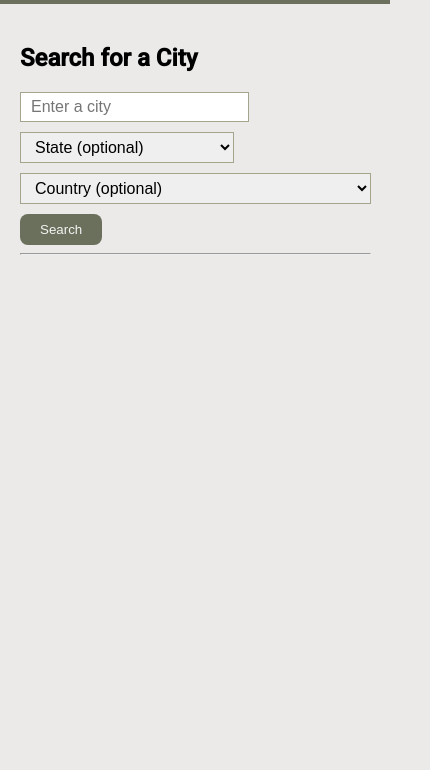
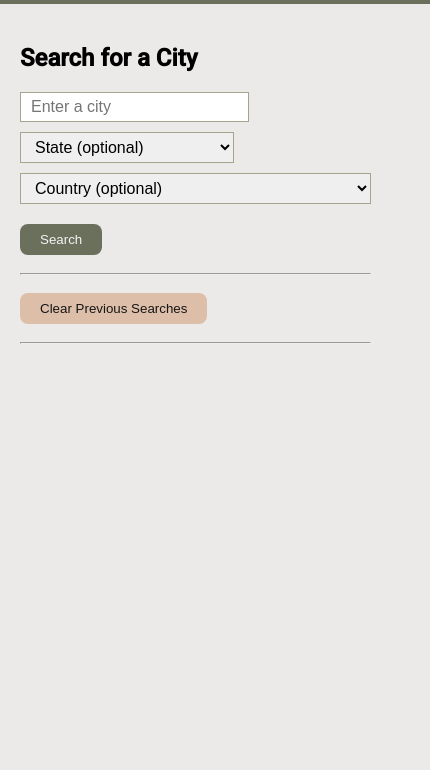
Before and after one commit to Moebirdie/A-Weather-Dashboard, a plain HTML site: page index.html in a window 390 px wide. Shown: the part 74-844 px from the top of the page, 430 px wide, since content can reach past the window. Drawn offline with nearby package versions, Linux system fonts and the light colour scheme.

Commit message:
added a clear button to allow user to start over

```diff
--- a/assets/script.js
+++ b/assets/script.js
@@ -32,7 +32,7 @@ function searchLocation() {
 
     valueToFetchCoord = `${cityToFetch}${stateString}${countryValue}`
     console.log(cityEncodedVal, countryValue, valueToFetchCoord);
-    localStorage.setItem(cityVal,valueToFetchCoord);
+    localStorage.setItem(cityVal, valueToFetchCoord);
     createPage();
     getWeather(valueToFetchCoord);
     cityInput.value = "";
@@ -48,7 +48,7 @@ function createPage() {
 function makeHistoryButtons() {
     var inputs = Object.keys(localStorage);
     var cities = {};
-    for (i=0; i < inputs.length; i++) {
+    for (i = 0; i < inputs.length; i++) {
         var input = inputs[i];
         var value = localStorage.getItem(input);
         cities[inputs] = value;
@@ -56,10 +56,10 @@ function makeHistoryButtons() {
         var historyBtn = document.createElement('button');
         historyBtn.textContent = input;
         historyButtons.appendChild(historyBtn);
-        historyBtn.setAttribute("class","history-btn");
-        historyBtn.setAttribute("data-input",input);
+        historyBtn.setAttribute("class", "history-btn");
+        historyBtn.setAttribute("data-input", input);
     }
-    console.log(inputs,input, value[i])
+    console.log(inputs, input, value[i])
 }
 function clearInputs() {
     var clearCity = document.get
@@ -166,7 +166,7 @@ function createCurrentWeatherDiv() {
 function makeForecastCards() {
     var forecastCard = document.getElementById('forecast-cards');
     for (i = 0; i < forecastDays.length; i++) {
-        var forecastDate = dayjs(((forecastDays[i].dt)-14400) * 1000).format('MM/DD/YYYY'); //9pm date-time second upd +1 day(86400)- 20 hrs(72000) - 4 hrs utc adj(14400)
+        var forecastDate = dayjs(((forecastDays[i].dt) - 14400) * 1000).format('MM/DD/YYYY'); //9pm date-time second upd +1 day(86400)- 20 hrs(72000) - 4 hrs utc adj(14400)
         var forecastIcon = forecastDays[i].weather[0].icon;
         var forecastDesc = forecastDays[i].weather[0].description;
         var forecastHumidity = forecastDays[i].main.humidity;
@@ -230,7 +230,7 @@ function removeAllWeatherInfo() {
     if (displayChildren === null) {
         console.log("no data to clear");
     } else {
-    while (displayChildren.length > 0 ) {
+        while (displayChildren.length > 0) {
             currentDisplay.removeChild(displayChildren[0]);
         }
     }
@@ -239,7 +239,7 @@ function removeAllWeatherInfo() {
     if (fiveDayChildren === null) {
         console.log("no data to clear");
     } else {
-    while (fiveDayChildren.length > 0 ) {
+        while (fiveDayChildren.length > 0) {
             fiveDayHead.removeChild(fiveDayChildren[0]);
         }
     }
@@ -248,7 +248,7 @@ function removeAllWeatherInfo() {
     if (forecastChildren === null) {
         console.log("no data to clear");
     } else {
-    while (forecastChildren.length > 0 ) {
+        while (forecastChildren.length > 0) {
             foreCastCards.removeChild(forecastChildren[0]);
         }
     }
@@ -259,14 +259,14 @@ function removeAllWeatherInfo() {
     if (historyChildren === null) {
         console.log("no data to clear");
     } else {
-        while (historyChildren.length > 0 ) {
+        while (historyChildren.length > 0) {
             allHistoryButtons.removeChild(historyChildren[0]);
         }
     }
 }
 
 var historyButtons = document.querySelector('.history-buttons');
-historyButtons.addEventListener("click",function(event) {
+historyButtons.addEventListener("click", function (event) {
     var selectedButton = event.target;
     const selectedCity = selectedButton.getAttribute("data-input");
     const selectedValue = localStorage.getItem(selectedCity);
@@ -275,7 +275,11 @@ historyButtons.addEventListener("click",function(event) {
     getWeather(selectedValue);
 })
 
-
+function clearSearches() {
+    localStorage.clear();
+    location.reload();
+}
 
 // Search button
 document.getElementById("searchLocation").addEventListener("click", searchLocation);
+document.getElementById("clearSearches").addEventListener("click", clearSearches);
--- a/assets/style.css
+++ b/assets/style.css
@@ -7,52 +7,62 @@
     --lightOlive: #A5A58D;
     --olive: #6B705C;
 }
+
 body {
     font-family: 'Roboto', Helvetica, sans-serif;
     background-color: var(--cream);
     margin: 0;
 }
+
 header {
     background-color: var(--olive);
     color: var(--whiteText);
     padding: 20px;
     text-align: center;
+    width: 100%;
 
 }
+
 .main-container {
     display: flex;
     flex-direction: row;
     width: 1400px;
-    margin:auto;
+    margin: auto;
 }
+
 h1 {
     margin: 0px;
     padding: 0px;
     margin: auto;
 }
+
 .first-column {
-    width:16%;
-    padding:20px;
-    margin-right:20px;
+    width: 16%;
+    padding: 20px;
+    margin-right: 20px;
 }
-.forecast-container{
-    width:100%;
+
+.forecast-container {
+    width: 100%;
     margin-left: 20px;
 }
-.current-display{
+
+.current-display {
     border-bottom: 1px solid var(--olive);
     padding: 20px;
 }
 
-.curr-title{
+.curr-title {
     display: flex;
     flex-direction: row;
     align-items: top;
 }
+
 .main-weather {
     display: flex;
     flex-direction: row;
 }
+
 .forecast-cards {
     display: flex;
     flex-wrap: wrap;
@@ -60,6 +70,7 @@ h1 {
     gap: 8px;
     padding: 20px;
 }
+
 .card {
     padding: 20px;
     border-radius: 10px;
@@ -68,44 +79,64 @@ h1 {
     width: 15%;
     border: 1px solid var(--sage);
 }
+
 .card p {
     font-size: 16px;
     font-weight: 500;
 }
-input, select {
+
+input,
+select {
     padding: 5px 10px;
     margin-bottom: 10px;
     font-size: 16px;
     border: 1px solid var(--lightOlive);
     max-width: 100%;
 }
-button#searchLocation {
-    padding:8px 20px;
-    background-color: var(--olive);
+
+button#searchLocation,
+button#clearSearches {
+    padding: 8px 20px;
     border-radius: 8px;
     border: none;
+    margin: 10px 0;
+}
+
+button#clearSearches {
+    background-color: var(--lightBrown);
+    color: #161616;
+}
+
+button#searchLocation {
+    background-color: var(--olive);
     color: var(--whiteText);
 }
+
 .currentWeatherDiv {
     display: flex;
     align-items: top;
 }
+
 .currentWeatherDiv h1 {
     font-size: 40px;
     margin-right: 20px;
     padding: 0;
 }
+
 .currentWeatherDiv p {
-    margin:0;
+    margin: 0;
     font-weight: 500;
 }
+
 #five-day-heading {
     padding: 20px 20px 0px 20px;
 }
-.history-buttons{
+
+.history-buttons {
     display: flex;
     flex-direction: column;
 }
+
 .history-btn {
     width: 100%;
     /* color: #161616;*/
@@ -119,55 +150,83 @@ button#searchLocation {
     border: 1px solid var(--lightBrown);
     letter-spacing: .5px;
 }
+
 .history-btn:hover {
     background-color: var(--lightOlive);
 }
+
+@media screen and (max-width:1400px) {
+
+    .main-container,
+    h1 {
+        width: 100%;
+    }
+
+    .first-column {
+        width: 15%;
+        margin-right: 10px;
+    }
+}
+
 @media screen and (max-width:1200px) {
-    .main-container, h1 {
-       width:100%;
+
+    .main-container,
+    h1 {
+        width: 100%;
+        margin-right: 10px;
     }
+
     .card {
         width: 18%;
     }
+}
 
+@media screen and (max-width:1024px) {
 
+    .main-container,
+    h1 {
+        width: 100%;
     }
-@media screen and (max-width:1024px) {
-    .main-container, h1 {
-        width:100%;
-     }
+
     .card {
         width: 25%;
     }
+}
 
+@media screen and (max-width:768px) {
 
+    .main-container,
+    h1 {
+        width: 100%;
     }
-@media screen and (max-width:768px) {
-    .main-container, h1 {
-        width:100%;
-     }
+
     .card {
         width: 50%;
     }
+
     .first-column {
-        width:30%;
+        width: 30%;
+    }
 }
 
+@media screen and (max-width:480px) {
 
-}
-@media screen and (max-width:480px) {
-    .main-container, h1 {
-        width:100%;
+    .main-container,
+    h1 {
+        width: 100%;
         flex-direction: column;
     }
+
     .card {
         width: 100%;
     }
+
     .first-column {
-        width:90%;
-        padding:20px;
-        margin-right:0;
+        width: 90%;
+        padding: 20px;
+        margin-right: 0;
     }
+
     .forecast-container {
         margin-left: 0;
     }
--- a/index.html
+++ b/index.html
@@ -1,5 +1,6 @@
 <!DOCTYPE html>
 <html lang="en">
+
 <head>
     <meta charset="UTF-8">
     <meta name="viewport" content="width=device-width, initial-scale=1.0">
@@ -8,8 +9,9 @@
     <link rel="preconnect" href="https://fonts.googleapis.com">
     <link rel="preconnect" href="https://fonts.gstatic.com" crossorigin>
     <link href="https://fonts.googleapis.com/css2?family=Roboto:wght@400;500&display=swap" rel="stylesheet">
-    <link rel="stylesheet" href="./assets/style.css" >
+    <link rel="stylesheet" href="./assets/style.css">
 </head>
+
 <body>
     <header>
         <div class="banner">
@@ -17,7 +19,7 @@
         </div>
     </header>
     <main class="main-container">
-    <section  class="first-column">
+        <section class="first-column">
             <div>
                 <h2>Search for a City</h2>
                 <div style="margin-bottom: 30px;">
@@ -335,11 +337,13 @@
                     </select>
                     <button id="searchLocation">Search</button>
                     <hr>
+                    <button id="clearSearches">Clear Previous Searches</button>
+                    <hr>
                     <div id="historyButtons" class="history-buttons">
                     </div>
                 </div>
         </section>
-    <section  class="forecast-container">
+        <section class="forecast-container">
             <div id="current-display"></div>
             <div id="five-day-heading"></div>
             <div id="forecast-cards" class="forecast-cards">
@@ -350,4 +354,5 @@
     </main>
     <script src="./assets/script.js"></script>
 </body>
+
 </html>
```
Lines whose indentation alone changed are shown as unchanged.
